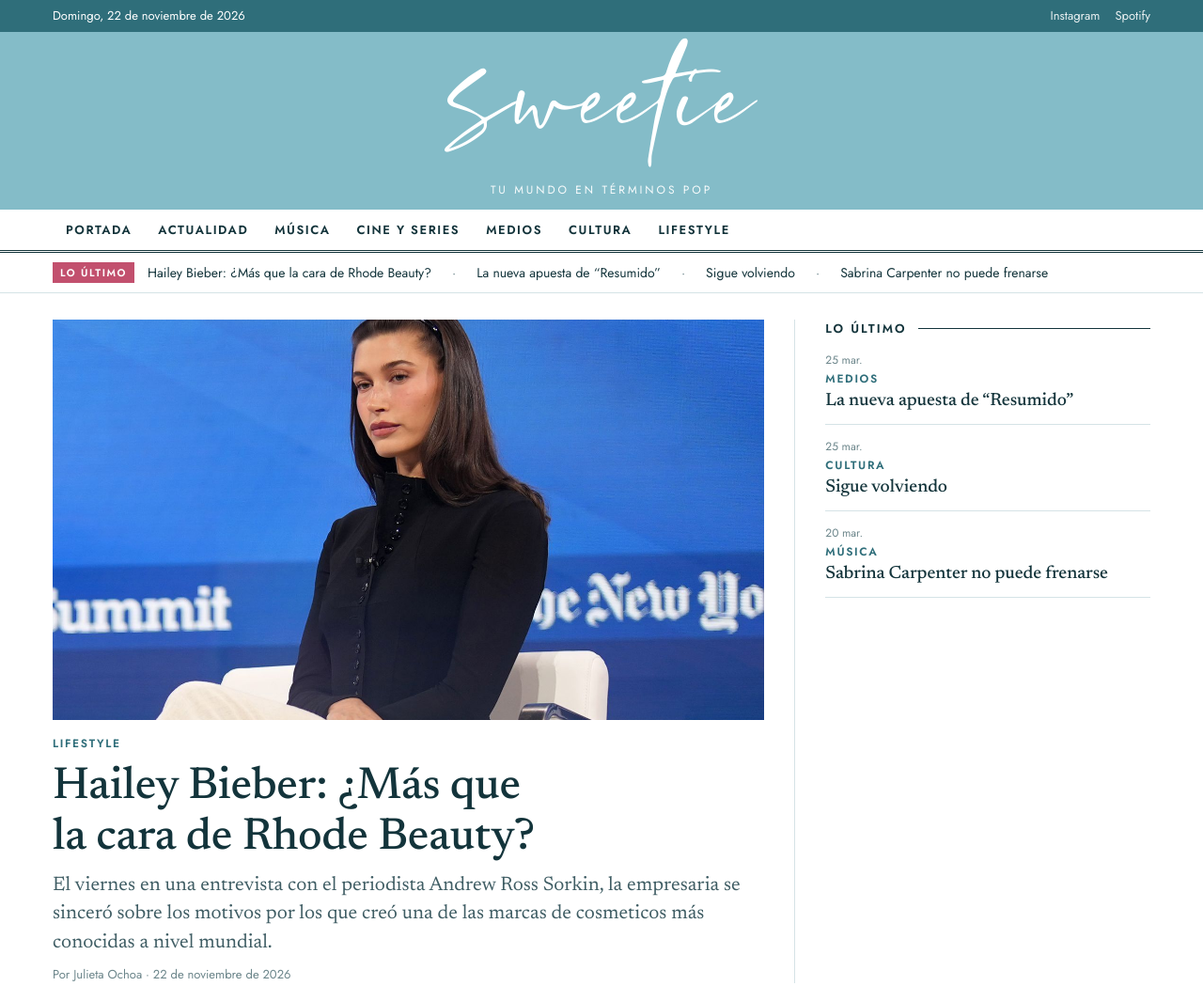
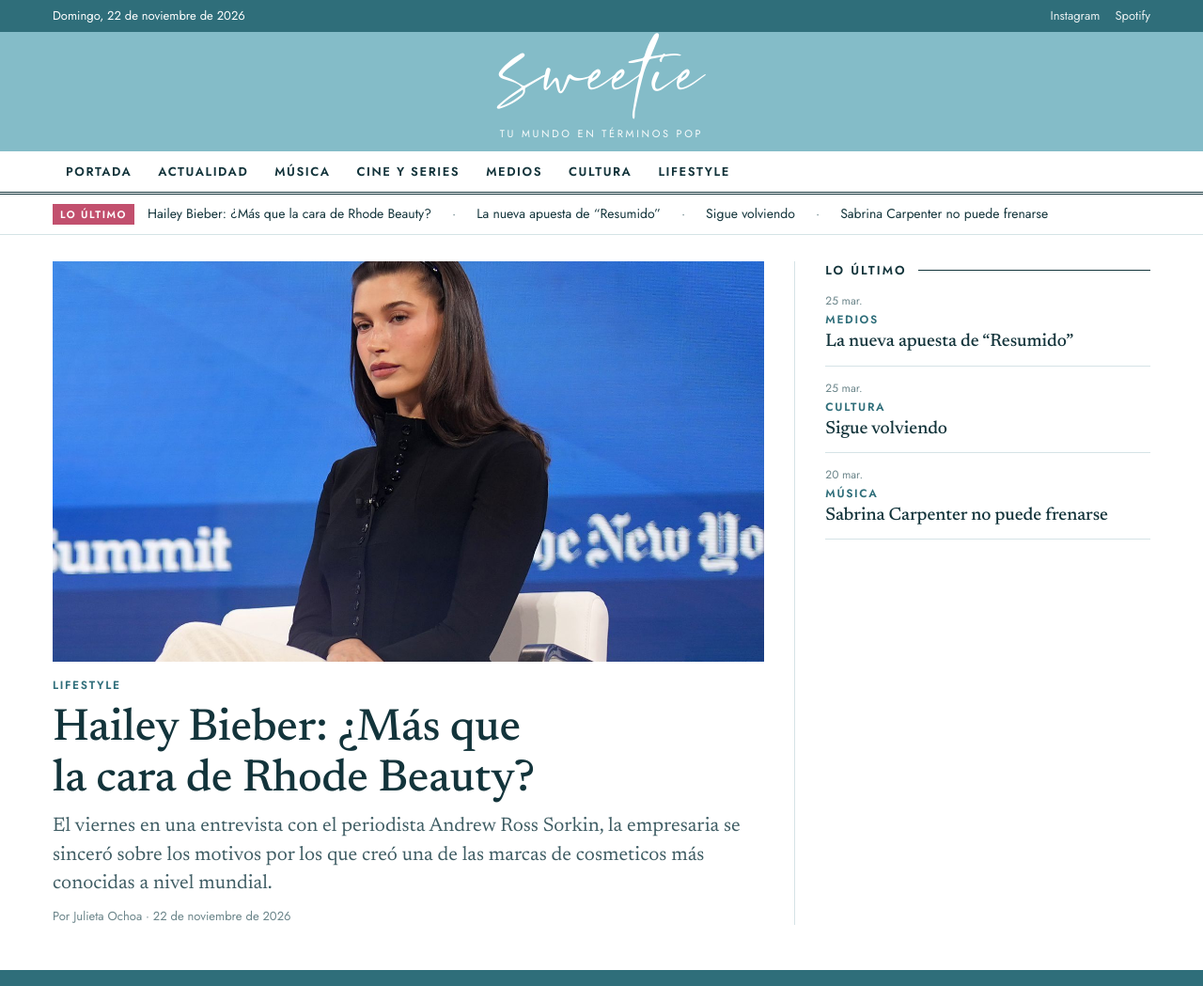
Before and after one commit to sweetiemagazinecom-ui/sweetie, a plain HTML site: page index.html in a window 1280 px wide. Shown: the top 1049 px of the page at 94% size. Drawn offline with nearby package versions, Linux system fonts and the light colour scheme.

Commit message:
Add files via upload

```diff
--- a/index.html
+++ b/index.html
@@ -45,9 +45,9 @@ button{font:inherit;color:inherit}
 .util a{opacity:.9}.util a:hover{opacity:1;text-decoration:underline}
 /* cabecera */
 .mast{background:var(--band);color:#fff;text-align:center}
-.mast .wrap{padding-block:14px 12px}
-.logo{display:inline-block;font-family:var(--logo);font-weight:400;font-size:clamp(68px,12vw,132px);line-height:1.1}
-.mast .claim{margin:0;font-size:12px;letter-spacing:.24em;text-transform:uppercase;opacity:.95}
+.mast .wrap{padding-block:8px 10px}
+.logo{display:inline-block;font-family:var(--logo);font-weight:400;font-size:clamp(50px,7vw,88px);line-height:1.05}
+.mast .claim{margin:0;font-size:11px;letter-spacing:.24em;text-transform:uppercase;opacity:.95}
 /* menú */
 .menu{position:sticky;top:env(safe-area-inset-top,0px);z-index:20;background:var(--paper);border-bottom:3px double var(--rule-strong)}
 .menu .wrap{display:flex;align-items:center;gap:4px}
@@ -143,6 +143,8 @@ a:hover .h{text-decoration:underline;text-decoration-thickness:1px;text-underlin
 .art{max-width:760px;margin:0 auto}
 .crumb{font-size:13px;color:var(--muted)}
 .crumb a{color:var(--band-deep);font-weight:600}
+.art .volanta{margin:18px 0 0;font-size:14px;font-weight:600;letter-spacing:.14em;text-transform:uppercase;color:var(--accent)}
+.art .volanta+h1{margin-top:6px}
 .art h1{margin:14px 0 0;font-family:var(--head);font-weight:500;font-size:clamp(34px,5.4vw,56px);line-height:1.08;letter-spacing:-.01em;text-wrap:balance}
 .art .dek{font-size:clamp(19px,2.2vw,23px);margin-top:14px}
 .byline{display:flex;flex-wrap:wrap;justify-content:space-between;align-items:center;gap:10px 16px;margin-top:20px;padding-block:12px;border-block:1px solid var(--rule);font-size:14px;color:var(--ink-2)}
@@ -219,10 +221,12 @@ function sdate(iso){var p=String(iso||'').split('-');if(p.length<3)return '';ret
 function words(t){return String(t||'').replace(/[#>*_\[\]()]/g,' ').split(/\s+/).filter(Boolean).length}
 function md(t){t=String(t||'');try{if(window.marked){return marked.parse(t).replace(/<script[\s\S]*?<\/script>/gi,'').replace(/ on\w+="[^"]*"/gi,'')}}catch(e){}return t.split(/\n\s*\n/).map(function(p){return '<p>'+esc(p)+'</p>'}).join('')}
 function sorted(){return DATA.articles.slice().sort(function(a,b){return a.date<b.date?1:a.date>b.date?-1:0})}
-function sections(){var s=(DATA.sections&&DATA.sections.length?DATA.sections:DEF_SECS).slice();sorted().forEach(function(a){if(a.category&&!s.some(function(x){return slug(x)===slug(a.category)}))s.push(a.category)});return s}
+function cats(a){var x=a.also;x=Array.isArray(x)?x:String(x||'').split(',');return [a.category].concat(x).map(function(c){return String(c||'').trim()}).filter(function(c,i,arr){return c&&arr.map(slug).indexOf(slug(c))===i})}
+function inSec(a,k){return cats(a).some(function(c){return slug(c)===k})}
+function sections(){var s=(DATA.sections&&DATA.sections.length?DATA.sections:DEF_SECS).slice();sorted().forEach(function(a){cats(a).forEach(function(c){if(!s.some(function(x){return slug(x)===slug(c)}))s.push(c)})});return s}
 function isPP(c){return slug(c)==='ponele-play'}
 function ph(a,eager){return a.image?'<div class="ph"><img src="'+esc(String(a.image).replace(/^\//,''))+'" alt="'+esc(a.imageAlt||'')+'"'+(eager?'':' loading="lazy"')+'></div>':'<div class="ph empty" aria-hidden="true"><span>Sweetie</span></div>'}
-function vol(a){return '<span class="vol'+(isPP(a.category)?' pp':'')+'">'+esc(a.category||'Nota')+'</span>'}
+function vol(a){return '<span class="vol'+(isPP(a.category)?' pp':'')+'">'+esc(a.kicker||a.category||'Nota')+'</span>'}
 function href(a){return '#nota-'+esc(a.id)}
 function card(a,cls){return '<a class="card '+(cls||'')+'" href="'+href(a)+'">'+ph(a)+vol(a)+'<h3 class="h">'+esc(a.title)+'</h3>'+(cls==='big'&&a.dek?'<p class="dek">'+esc(a.dek)+'</p>':'')+'</a>'}
 
@@ -231,7 +235,7 @@ function chrome(cur){
   $('claim').textContent=DATA.tagline||'';
   var soc=[['Instagram',DATA.instagram],['TikTok',DATA.tiktok],['Spotify',DATA.playlist],['Cornelia en vivo',DATA.coLink]].filter(function(x){return x[1]});
   $('social').innerHTML=soc.map(function(x){return '<a href="'+esc(x[1])+'" target="_blank" rel="noopener">'+x[0]+'</a>'}).join('');
-  $('fsocial').innerHTML=soc.map(function(x){return '<li><a href="'+esc(x[1])+'" target="_blank" rel="noopener">'+x[0]+'</a></li>'}).join('');
+  $('fsocial').parentNode.hidden=!soc.length;$('fsocial').innerHTML=soc.map(function(x){return '<li><a href="'+esc(x[1])+'" target="_blank" rel="noopener">'+x[0]+'</a></li>'}).join('');
   var li='<li><a href="#"'+(!cur?' aria-current="page"':'')+'>Portada</a></li>';
   sections().forEach(function(s){var k=slug(s);li+='<li'+(isPP(s)?' class="pp"':'')+'><a href="#seccion-'+k+'"'+(cur===k?' aria-current="page"':'')+'>'+esc(s)+'</a></li>'});
   $('secs').innerHTML=li;
@@ -253,7 +257,7 @@ function coBand(){
     '</div></section>';
 }
 function ppBand(exclude){
-  var pp=sorted().filter(function(a){return isPP(a.category)&&exclude.indexOf(a)<0}).slice(0,3);
+  var pp=sorted().filter(function(a){return inSec(a,'ponele-play')&&exclude.indexOf(a)<0}).slice(0,3);
   return '<section class="pp-band" aria-label="Ponele Play"><div class="wrap"><div><h2>Ponele Play</h2><p>'+esc(DATA.ppText||'Lo que estoy escuchando, viendo y recomendando.')+'</p>'+
     (DATA.playlist?'<a class="go" href="'+esc(DATA.playlist)+'" target="_blank" rel="noopener">Escuchá la playlist ↗</a>':'')+'</div>'+
     (pp.length?'<div class="pp-list">'+pp.map(function(a){return '<a class="card" href="'+href(a)+'">'+ph(a)+'<span class="vol">'+esc(fdate(a.date))+'</span><h3 class="h">'+esc(a.title)+'</h3></a>'}).join('')+'</div>':'<p class="pp-empty">Muy pronto, las primeras recomendaciones.</p>')+
@@ -274,7 +278,7 @@ function home(){
   if(more.length)h+='<div class="row">'+more.map(function(a){return card(a)}).join('')+'</div>';
   sections().forEach(function(s){
     if(isPP(s))return;
-    var list=all.filter(function(a){return slug(a.category)===slug(s)&&used.indexOf(a)<0}).slice(0,3);
+    var list=all.filter(function(a){return inSec(a,slug(s))&&used.indexOf(a)<0}).slice(0,3);
     if(!list.length)return;used=used.concat(list);
     var inner=list.length===1?'<div class="list">'+listItem(list[0])+'</div>':'<div class="secgrid">'+list.map(function(a,i){return card(a,i===0?'big':'')}).join('')+'</div>';
     h+='<section class="sec"><h2 class="blockhead"><a href="#seccion-'+slug(s)+'">Ver todo →</a>'+esc(s)+'</h2>'+inner+'</section>';
@@ -285,7 +289,7 @@ function home(){
 }
 function section(k){
   var name=sections().filter(function(s){return slug(s)===k})[0]||k;
-  var list=sorted().filter(function(a){return slug(a.category)===k});
+  var list=sorted().filter(function(a){return inSec(a,k)});
   document.title=name+' · Sweetie';
   var h='<header class="sechead'+(isPP(name)?' pp':'')+'"><h1>'+esc(name)+'</h1></header>';
   h+=list.length?'<div class="list">'+list.map(listItem).join('')+'</div>':'<p class="none">Todavía no hay notas en esta sección.</p>';
@@ -297,10 +301,10 @@ function article(id){
   document.title=a.title+' · Sweetie';
   var mins=Math.max(1,Math.round(words(a.body)/200));
   var url=location.href;
-  var rel=sorted().filter(function(x){return x!==a&&slug(x.category)===slug(a.category)});
+  var rel=sorted().filter(function(x){return x!==a&&cats(x).some(function(c){return inSec(a,slug(c))})});
   rel=rel.concat(sorted().filter(function(x){return x!==a&&rel.indexOf(x)<0})).slice(0,3);
-  var h='<article class="art"><div class="crumb"><a href="#">Portada</a> / <a href="#seccion-'+slug(a.category)+'">'+esc(a.category)+'</a></div>'+
-    '<h1>'+esc(a.title)+'</h1>'+(a.dek?'<p class="dek">'+esc(a.dek)+'</p>':'')+
+  var h='<article class="art"><div class="crumb"><a href="#">Portada</a> / '+cats(a).map(function(c){return '<a href="#seccion-'+slug(c)+'">'+esc(c)+'</a>'}).join(' · ')+'</div>'+
+    (a.kicker?'<p class="volanta">'+esc(a.kicker)+'</p>':'')+'<h1>'+esc(a.title)+'</h1>'+(a.dek?'<p class="dek">'+esc(a.dek)+'</p>':'')+
     '<div class="byline"><span>Por <strong>'+esc(a.author||'Julieta Ochoa')+'</strong> · '+esc(fdate(a.date))+' · '+mins+' min de lectura</span>'+
     '<span class="share"><a href="https://wa.me/?text='+encodeURIComponent(a.title+' '+url)+'" target="_blank" rel="noopener">WhatsApp</a><a href="https://twitter.com/intent/tweet?text='+encodeURIComponent(a.title)+'&url='+encodeURIComponent(url)+'" target="_blank" rel="noopener">X</a><button type="button" id="copy">Copiar link</button></span></div>'+
     (a.image?'<figure>'+ph(a,true)+(a.credit?'<figcaption>'+esc(a.credit)+'</figcaption>':'')+'</figure>':'')+
```
